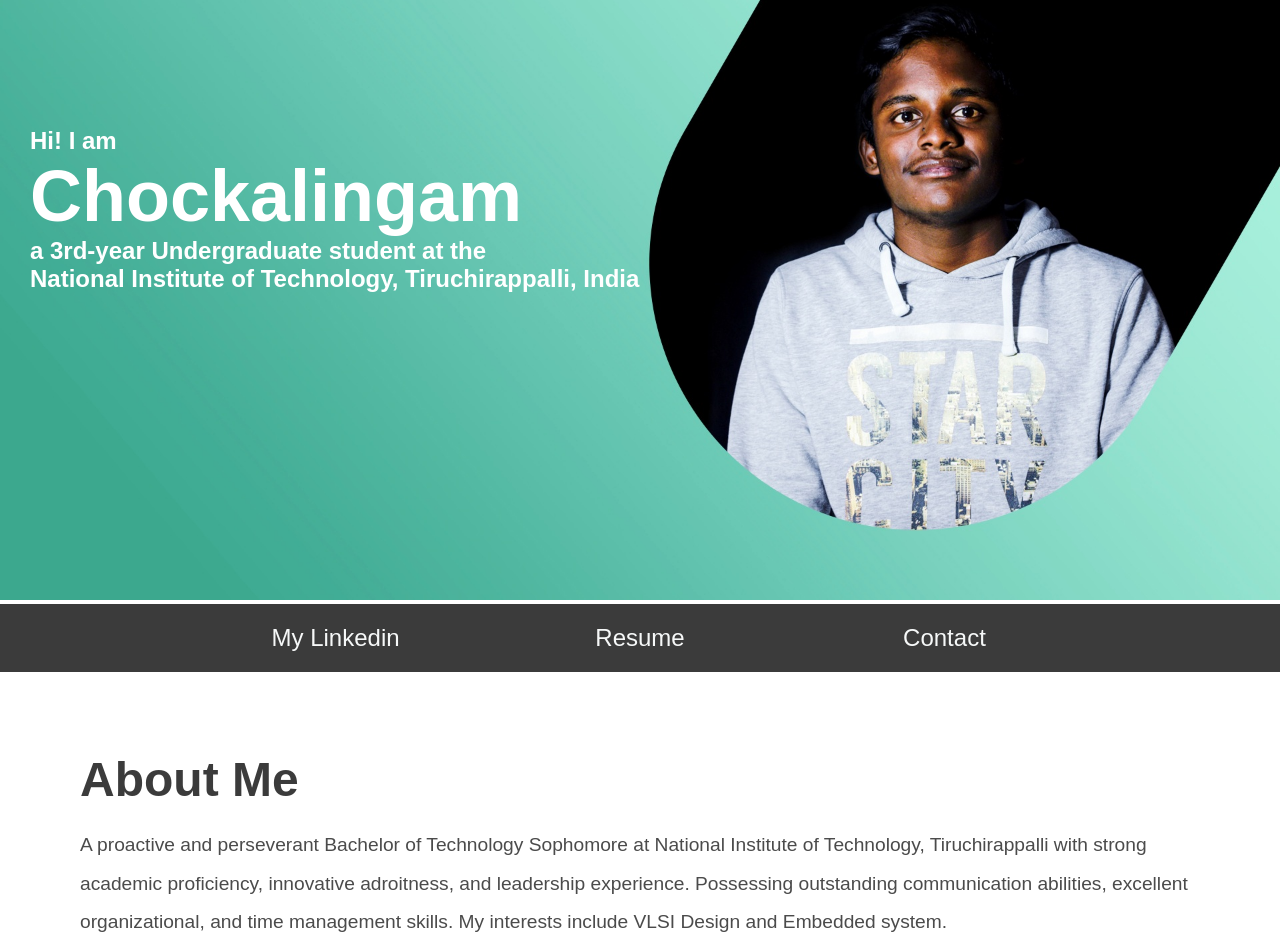
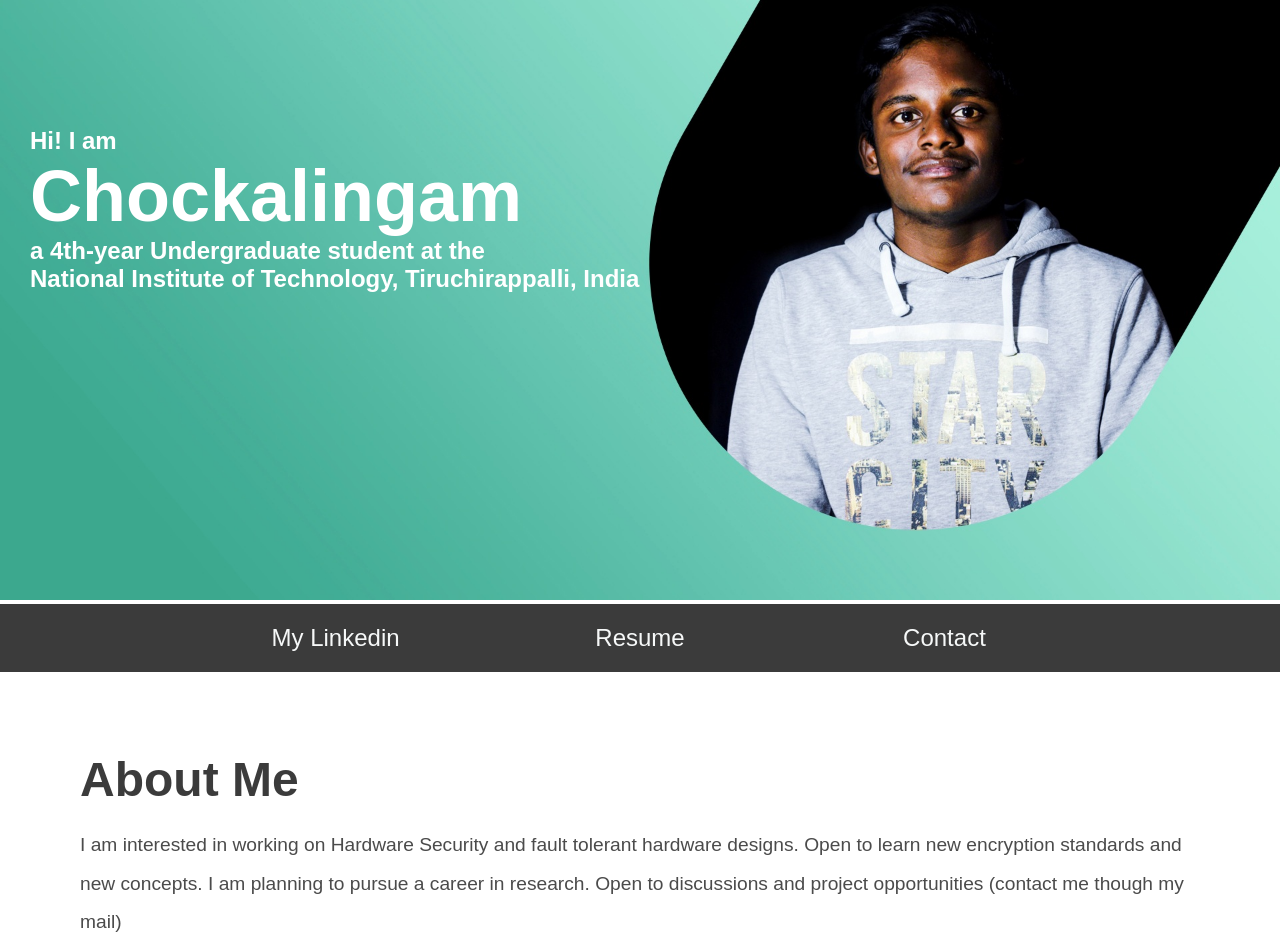
Before and after one commit to ChockalingamT/ChockalingamT, a plain HTML site: page index.html in a window 1280 px wide. Shown: the part 120-1072 px from the top of the page. Drawn offline with Linux system fonts and the light colour scheme.

Commit message:
Update index.html

```diff
--- a/index.html
+++ b/index.html
@@ -13,7 +13,7 @@
     <section class="banner">
         <img src="PicFinal.jpg" alt="welcome banner">
         <div class="welcome">
-            <h2>Hi! I am<br><span>Chockalingam</span><br>a 3rd-year Undergraduate student at the<br>National Institute of Technology, Tiruchirappalli, India</h2>
+            <h2>Hi! I am<br><span>Chockalingam</span><br>a 4th-year Undergraduate student at the<br>National Institute of Technology, Tiruchirappalli, India</h2>
 
         </div>
     </section>
@@ -27,9 +27,7 @@
     <main>
         <article>
             <h2>About Me</h2>
-            <p>A proactive and perseverant Bachelor of Technology Sophomore at National Institute of Technology,
-            Tiruchirappalli with strong academic proficiency, innovative adroitness, and leadership experience.
-            Possessing outstanding communication abilities, excellent organizational, and time management skills. My interests include VLSI Design and Embedded system. </p>
+            <p>I am interested in working on Hardware Security and fault tolerant hardware designs. Open to learn new encryption standards and new concepts. I am planning to pursue a career in research. Open to discussions and project opportunities (contact me though my mail) </p>
         </article>
 
         <article>
```
